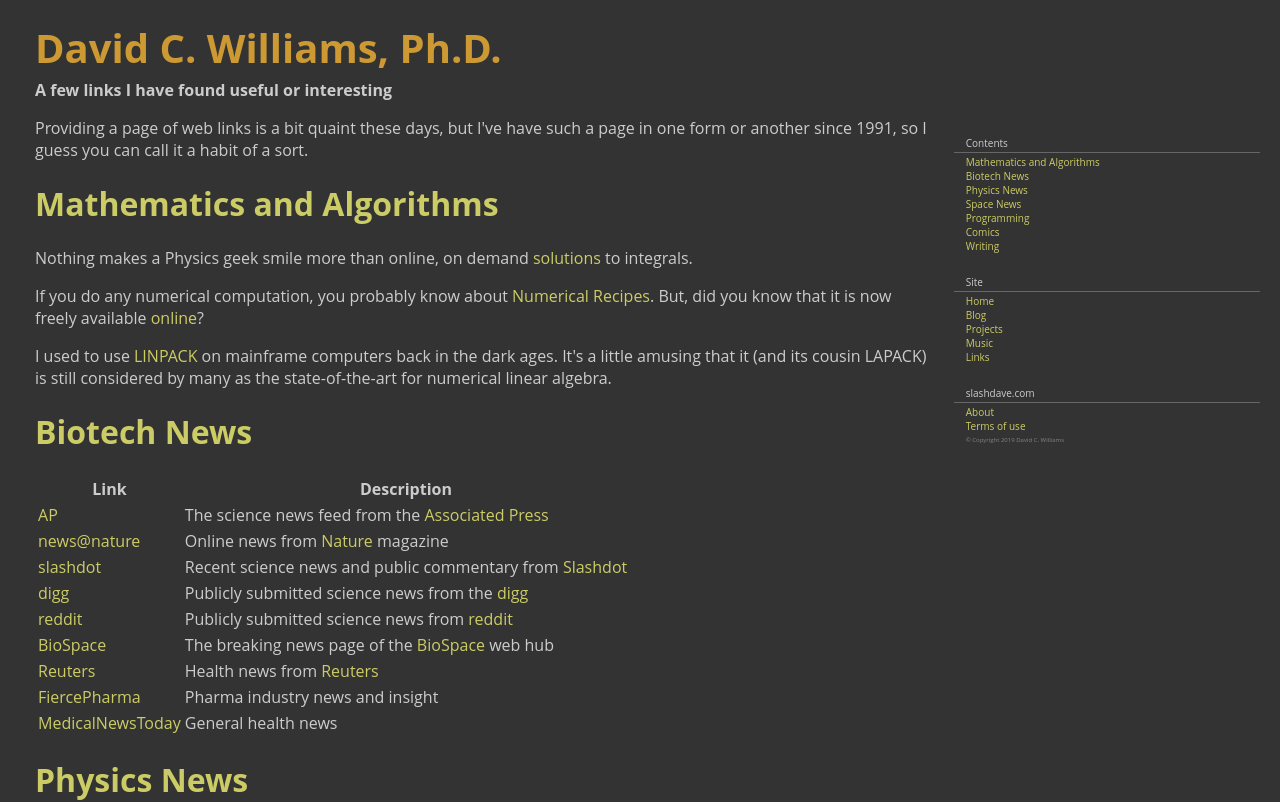
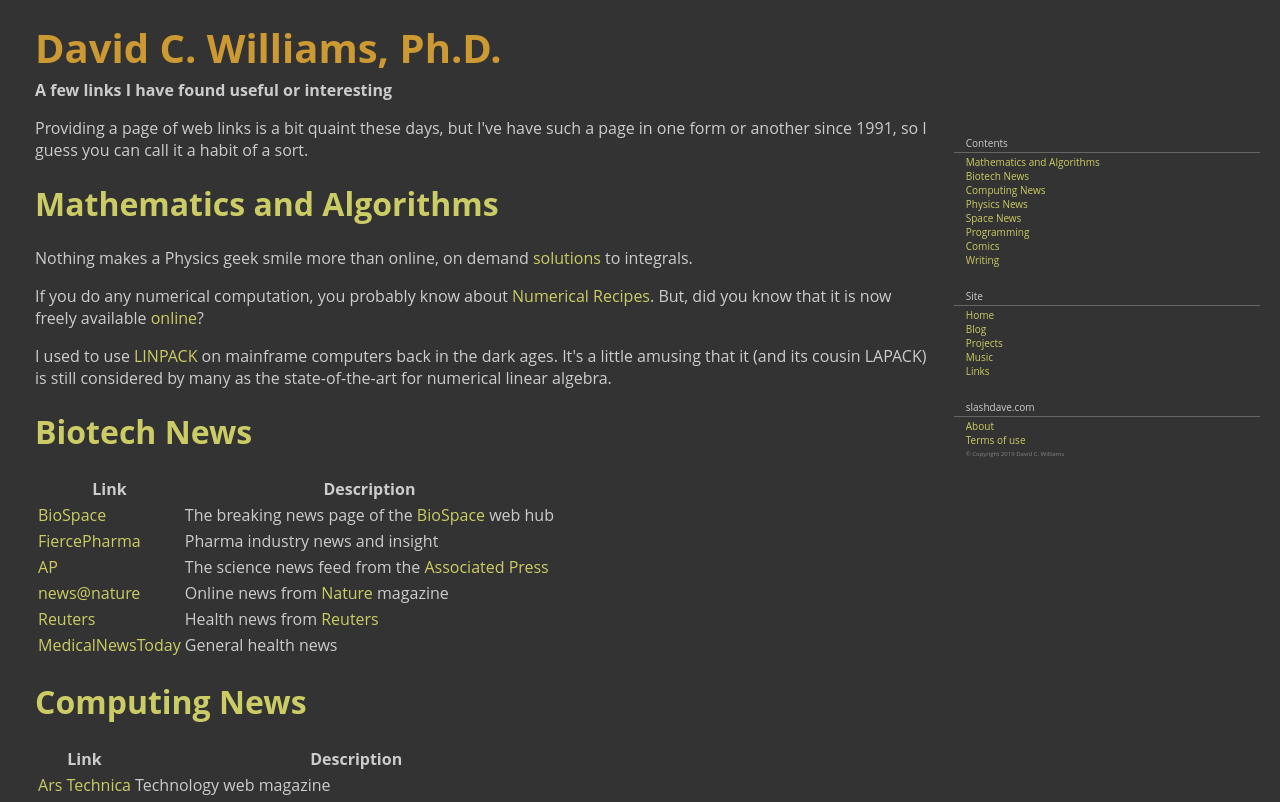
Before and after one commit to dwilliams-github/homepage, a React app in the folder client/: page /links in a window 1280 px wide. Shown: the top 802 px of the page. Built offline with nearby package versions, Linux system fonts and the light colour scheme; the HTML template or start-up script is replaced by a standard one.

Commit message:
Updated links

```diff
--- a/client/src/Links.jsx
+++ b/client/src/Links.jsx
@@ -13,6 +13,7 @@ class Links extends React.Component {
                 items: [
                     <a href="#math">Mathematics and Algorithms</a>,
                     <a href="#biotech">Biotech News</a>,
+                    <a href="#computing">Computing News</a>,
                     <a href="#physics">Physics News</a>,
                     <a href="#space">Space News</a>,
                     <a href="#programming">Programming</a>,
--- a/client/src/text/links.md
+++ b/client/src/text/links.md
@@ -21,15 +21,21 @@ considered by many as the state-of-the-art for numerical linear algebra.
 
 | Link | Description |
 | ----- | ----- |
+| [BioSpace](https://www.biospace.com/news/#breakingnews) | The breaking news page of the [BioSpace](https://www.biospace.com/) web hub |
+| [FiercePharma](https://www.fiercepharma.com/) | Pharma industry news and insight |
 | [AP](https://www.apnews.com/Science) | The science news feed from the [Associated Press](https://www.ap.org/en-us/) |
 | [news@nature](https://www.nature.com/news) | Online news from [Nature](https://www.nature.com/) magazine |
-| [slashdot](https://science.slashdot.org/)  | Recent science news and public commentary from [Slashdot](https://slashdot.org/) |
-| [digg](https://www.digg.com/channel/science) | Publicly submitted science news from the [digg](https://www.digg.com/) |
-| [reddit](https://www.reddit.com/r/science/) | Publicly submitted science news from [reddit](https://www.reddit.com/) |
-| [BioSpace](https://www.biospace.com/news/#breakingnews) | The breaking news page of the [BioSpace](https://www.biospace.com/) web hub |
 | [Reuters](https://www.reuters.com/news/health) | Health news from [Reuters](https://www.reuters.com/) |
-| [FiercePharma](https://www.fiercepharma.com/) | Pharma industry news and insight |
 | [MedicalNewsToday](https://www.medicalnewstoday.com/) | General health news |
+
+# [Computing News](#computing)
+
+| Link | Description |
+| ----- | ----- |
+| [Ars Technica](https://arstechnica.com/) | Technology web magazine |
+| [Slashdot](https://science.slashdot.org/)  | Recent science news and public commentary from [Slashdot](https://slashdot.org/) |
+| [HackerNews](https://news.ycombinator.com) | Submitted stories from [Y Combinator](https://www.ycombinator.com) |
+
 
 # [Physics News](#physics)
 
```
